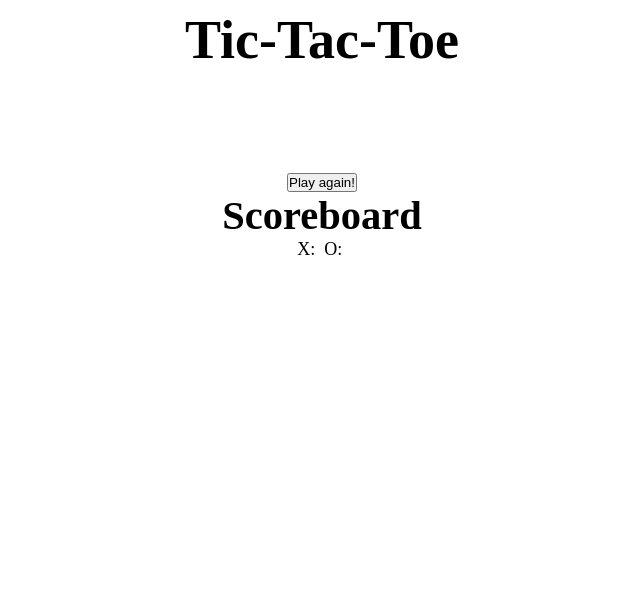
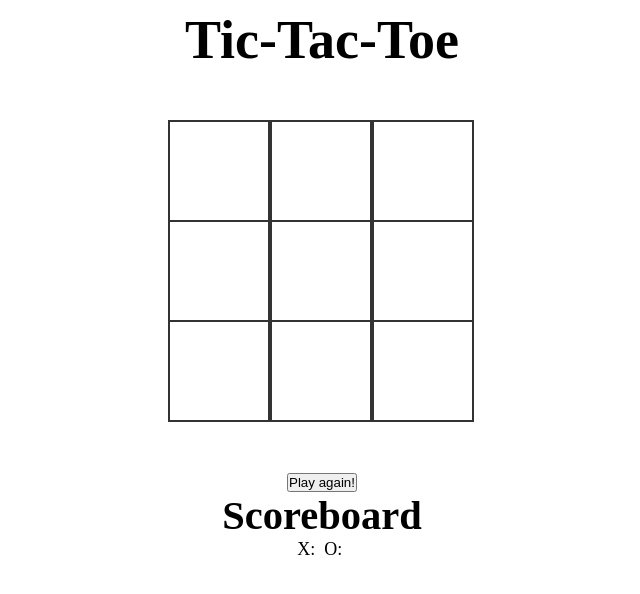
Before and after one commit to GustavoPercastre/Final-Project-Javascript, a plain HTML site: page index.html in a window 1280 px wide. Shown: the whole page, without its empty margins (318-958 px from the left). Drawn offline with Linux system fonts and the light colour scheme.

Commit message:
Changed the games square class to the cell class and styled the grid.

```diff
--- a/style.css
+++ b/style.css
@@ -38,13 +38,13 @@ h2 {
     margin: 50px auto;
 } /* Changed the game board to be a grid instead of on CSS. */
 
-.game-square {
-	border-color: lightgrey;
-	border-style: solid;
-	display: inline;
-	font-size: 6em;
-	line-height: 120px;
-	padding: 20px 40px;
-	height: 150px;
-	width: 150px;
-}
+.cell {
+    font-family: "Permanent Marker", cursive;
+    width: 100px;
+    height: 100px;
+    box-shadow: 0 0 0 1px #333333;
+    border: 1px solid #333333;
+    cursor: pointer;
+    line-height: 100px;
+    font-size: 60px;
+} /* Changed the games square class to the cell class and styled the grid. */
```
